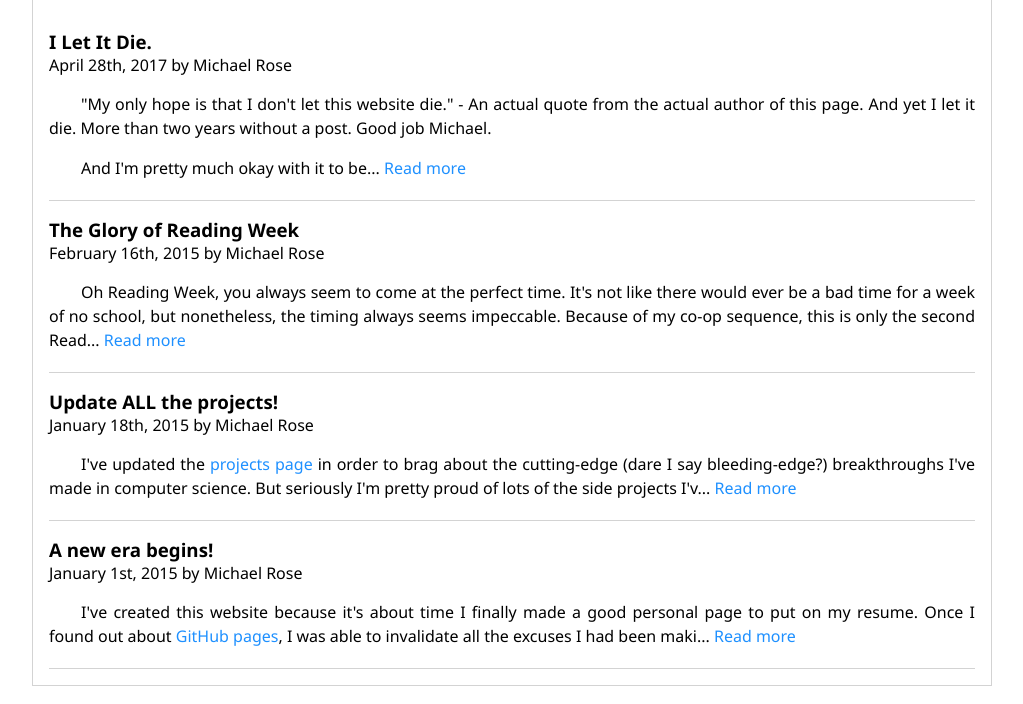
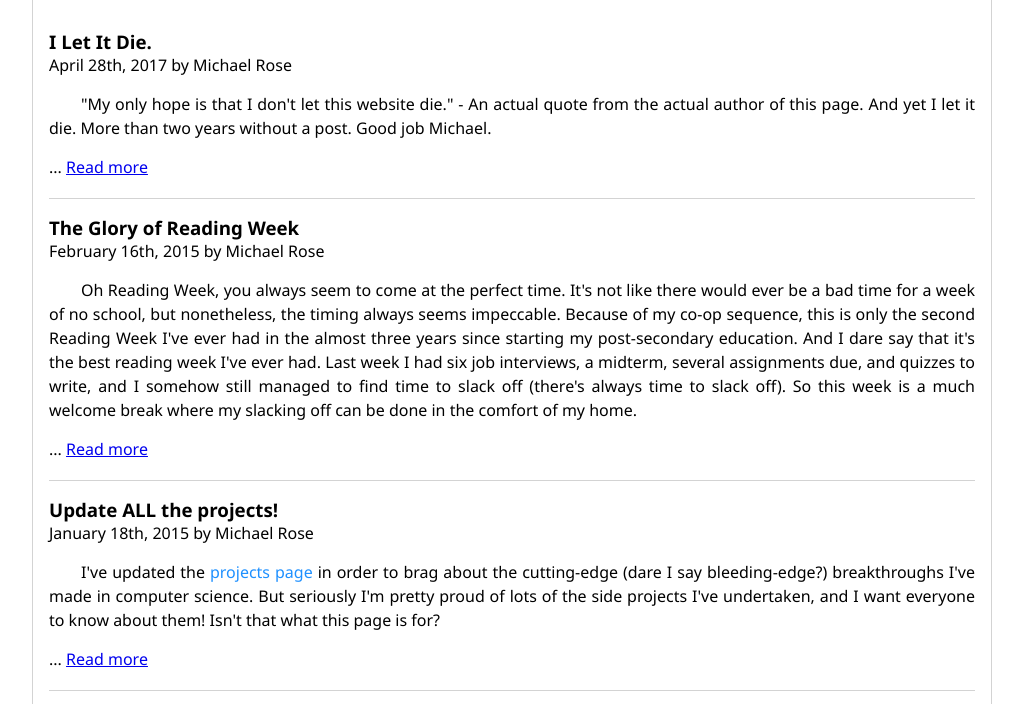
Before and after one commit to msrose/msrose.github.io, a plain HTML site: page blog/index.html in a window 1280 px wide. Shown: the part 76-780 px from the top of the page, without its empty margins (128-1151 px from the left). Drawn offline with Linux system fonts and the light colour scheme.

Commit message:
Update page

```diff
--- a/blog/index.html
+++ b/blog/index.html
@@ -36,26 +36,25 @@
   <article class="blog-entry">
     <h1>I Let It Die.</h1>
     <div class="date">April 28th, 2017 by Michael Rose</div>
-    <p><p>&quot;My only hope is that I don&#39;t let this website die.&quot; - An actual quote from the actual author of this page. And yet I let it die. More than two years without a post. Good job Michael.</p>
-<p>And I&#39;m pretty much okay with it to be... <a href="I-Let-It-Die">Read more</a></p>
+    <p><p>&quot;My only hope is that I don&#39;t let this website die.&quot; - An actual quote from the actual author of this page. And yet I let it die. More than two years without a post. Good job Michael.</p>... <a href="I-Let-It-Die">Read more</a></p>
   </article>
 
   <article class="blog-entry">
     <h1>The Glory of Reading Week</h1>
     <div class="date">February 16th, 2015 by Michael Rose</div>
-    <p><p>Oh Reading Week, you always seem to come at the perfect time. It&#39;s not like there would ever be a bad time for a week of no school, but nonetheless, the timing always seems impeccable. Because of my co-op sequence, this is only the second Read... <a href="The-Glory-of-Reading-Week">Read more</a></p>
+    <p><p>Oh Reading Week, you always seem to come at the perfect time. It&#39;s not like there would ever be a bad time for a week of no school, but nonetheless, the timing always seems impeccable. Because of my co-op sequence, this is only the second Reading Week I&#39;ve ever had in the almost three years since starting my post-secondary education. And I dare say that it&#39;s the best reading week I&#39;ve ever had. Last week I had six job interviews, a midterm, several assignments due, and quizzes to write, and I somehow still managed to find time to slack off (there&#39;s always time to slack off). So this week is a much welcome break where my slacking off can be done in the comfort of my home.</p>... <a href="The-Glory-of-Reading-Week">Read more</a></p>
   </article>
 
   <article class="blog-entry">
     <h1>Update ALL the projects!</h1>
     <div class="date">January 18th, 2015 by Michael Rose</div>
-    <p><p>I&#39;ve updated the <a href="/projects">projects page</a> in order to brag about the cutting-edge (dare I say bleeding-edge?) breakthroughs I&#39;ve made in computer science. But seriously I&#39;m pretty proud of lots of the side projects I&#39;v... <a href="Update-ALL-the-projects">Read more</a></p>
+    <p><p>I&#39;ve updated the <a href="/projects">projects page</a> in order to brag about the cutting-edge (dare I say bleeding-edge?) breakthroughs I&#39;ve made in computer science. But seriously I&#39;m pretty proud of lots of the side projects I&#39;ve undertaken, and I want everyone to know about them! Isn&#39;t that what this page is for?</p>... <a href="Update-ALL-the-projects">Read more</a></p>
   </article>
 
   <article class="blog-entry">
     <h1>A new era begins!</h1>
     <div class="date">January 1st, 2015 by Michael Rose</div>
-    <p><p>I&#39;ve created this website because it&#39;s about time I finally made a good personal page to put on my resume. Once I found out about <a href="https://pages.github.com">GitHub pages</a>, I was able to invalidate all the excuses I had been maki... <a href="A-new-era-begins">Read more</a></p>
+    <p><p>I&#39;ve created this website because it&#39;s about time I finally made a good personal page to put on my resume. Once I found out about <a href="https://pages.github.com">GitHub pages</a>, I was able to invalidate all the excuses I had been making for procrastinating: (1) I already have a personal page (a lie), (2) I don&#39;t have a good place to host it, and (3) I have nothing to put on a blog/website that anyone would care about.</p>... <a href="A-new-era-begins">Read more</a></p>
   </article>
 
 </div>
```
Also changed, not shown: 1 other file.
